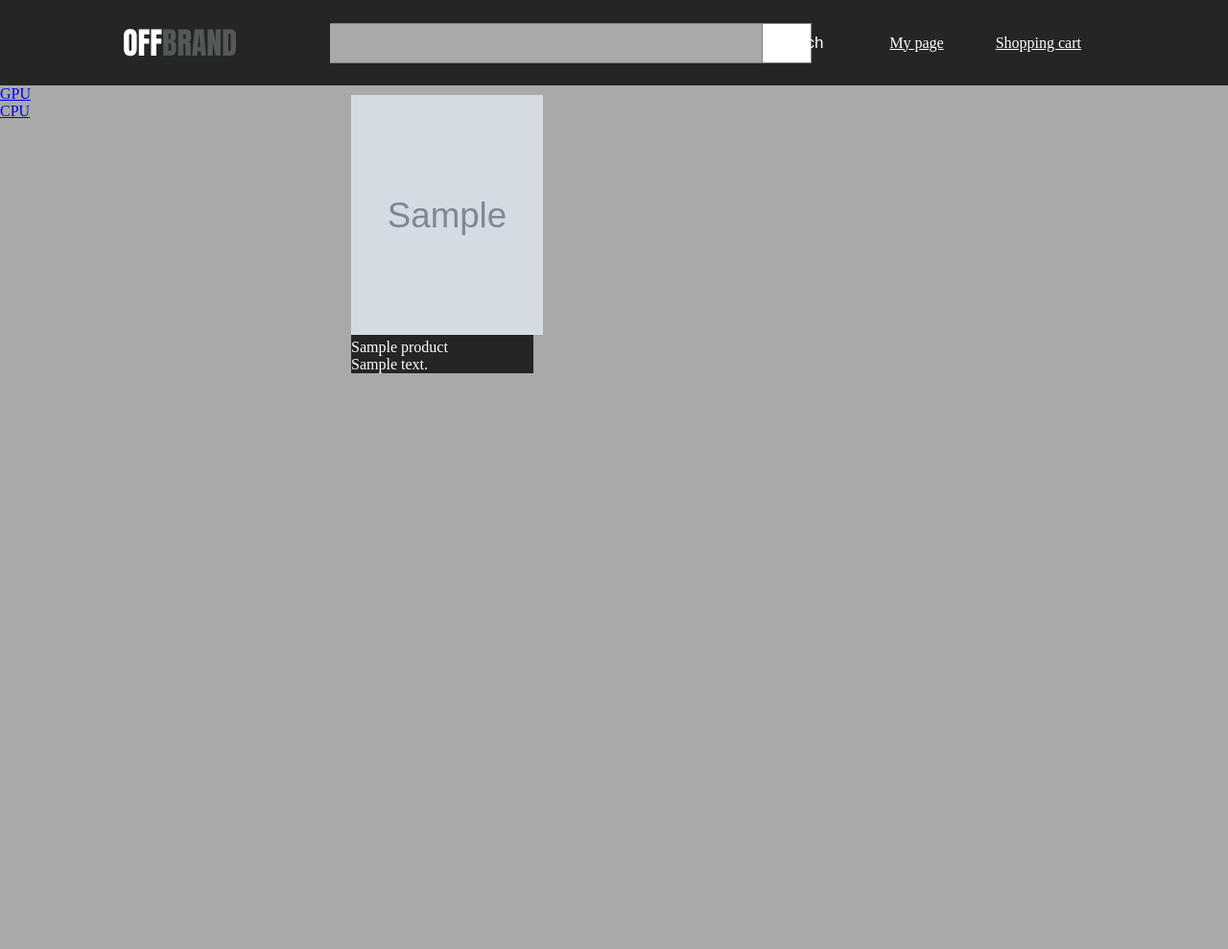
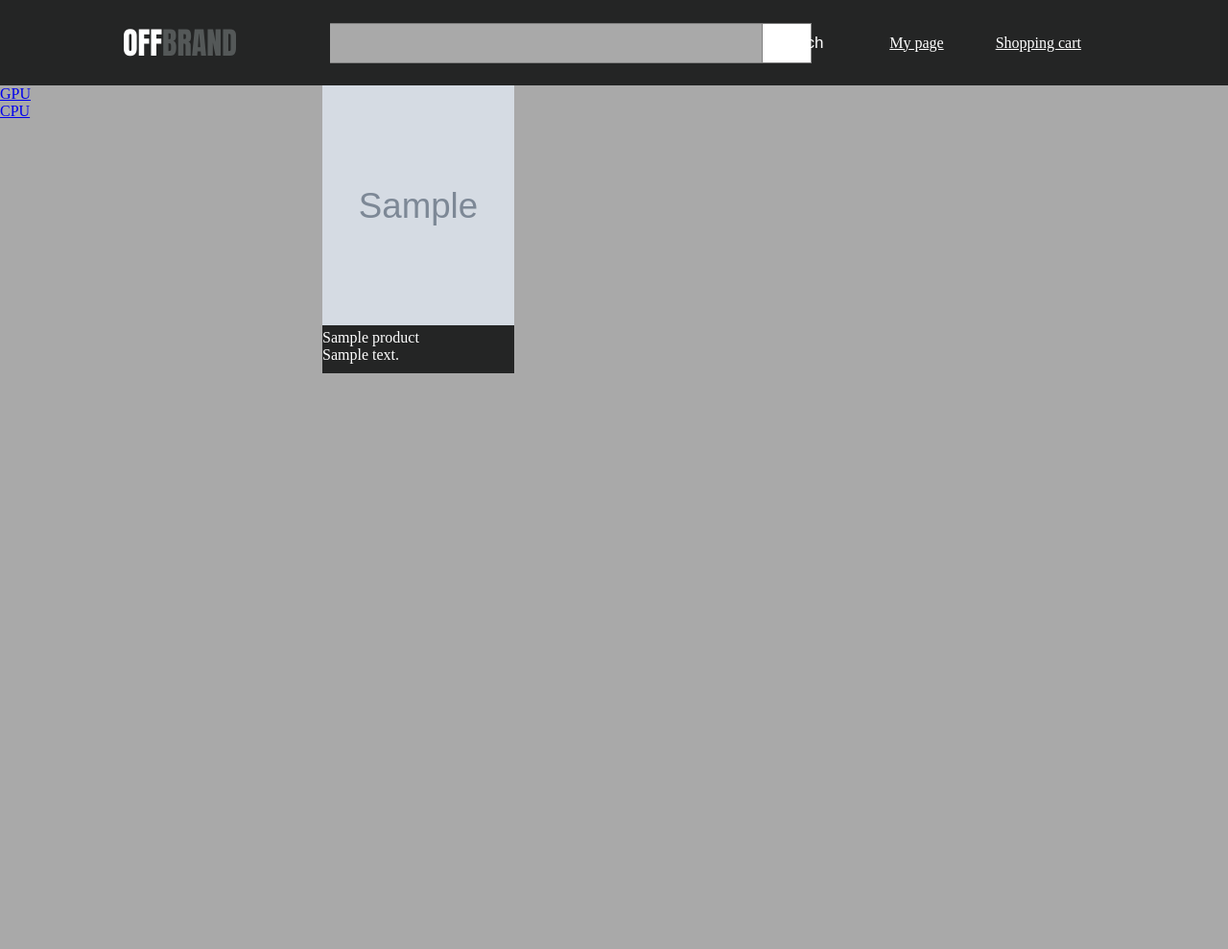
Before and after one commit to Emn98/D0018E_project, a PHP site: page /search.php in a window 1280 px wide. Shown: the whole page at 96% size. Run offline with PHP 8.4, Linux system fonts and the light colour scheme; tables that the repository leaves empty or names only in its code hold one stand-in row (values such as "Sample post"); grey boxes marked "Sample" are stand-in pictures; data that the repository does not hold is empty.

Commit message:
first attempt

```diff
--- a/src/Css/present_products.css
+++ b/src/Css/present_products.css
@@ -1,6 +1,4 @@
 .list_product_div{
-    margin-top: 5%;
-    margin-left:5%;
 
     background-color: #242525;
 }
@@ -8,6 +6,7 @@
     display: grid;
     grid-template-columns: repeat(3, 200px);
     grid-template-rows: repeat(3, 300px);
+    column-gap: 20px;
  }
 
  .product_name_label{
```
